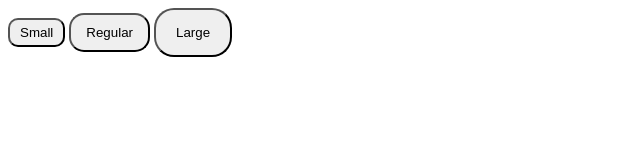
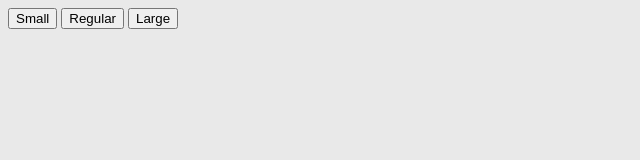
Before and after one commit to Oliko136/sass-minicourse, a website built with Vite: page index.html in a window 1280 px wide. Shown: the whole page, without its empty margins (0-640 px from the left). Built offline with nearby package versions, Linux system fonts and the light colour scheme.

Commit message:
Lesson 4 maps code

```diff
--- /dev/null
+++ b/src/scss/--examples--/lesson-05-maps/_alerts.scss
@@ -0,0 +1,14 @@
+$types: (
+    "primary": #f07f2e,
+    "success": #82c43c,
+    "danger": #fc5a5a,
+    "warning": #a461d8,
+    "info": #4e75ff,
+    "accent": #54ff4e,
+);
+
+@each $key, $value in $types {
+    .alert-#{$key} {
+        background-color: $value;
+    }
+}
--- /dev/null
+++ b/src/scss/--examples--/lesson-05-maps/_colors.scss
@@ -0,0 +1,18 @@
+@use "sass:map";
+
+$colors: (
+    "primary": #8e3329,
+    "accent": #d98328,
+    "secondary": #5a1321,
+    "foreground": #191919,
+    "background": #e9e9e9,
+);
+
+// Utility function for map values access
+@function get-color($key) {
+    @return map.get($colors, $key);
+}
+
+body {
+    background-color: get-color("background");
+}
--- /dev/null
+++ b/src/scss/--examples--/lesson-05-maps/_map.scss
@@ -0,0 +1,6 @@
+@use "./colors" as c;
+
+.button {
+    color: c.get-color("primary");
+    background-color: c.get-color("background");
+}
--- a/src/scss/main.scss
+++ b/src/scss/main.scss
@@ -1 +1,3 @@
-@use "--examples--/lesson-05-lists/list";
+@use "--examples--/lesson-05-maps/colors";
+@use "--examples--/lesson-05-maps/map";
+@use "--examples--/lesson-05-maps/alerts";
```
Also changed, not shown: src/scss/main.css, 1 other file.
